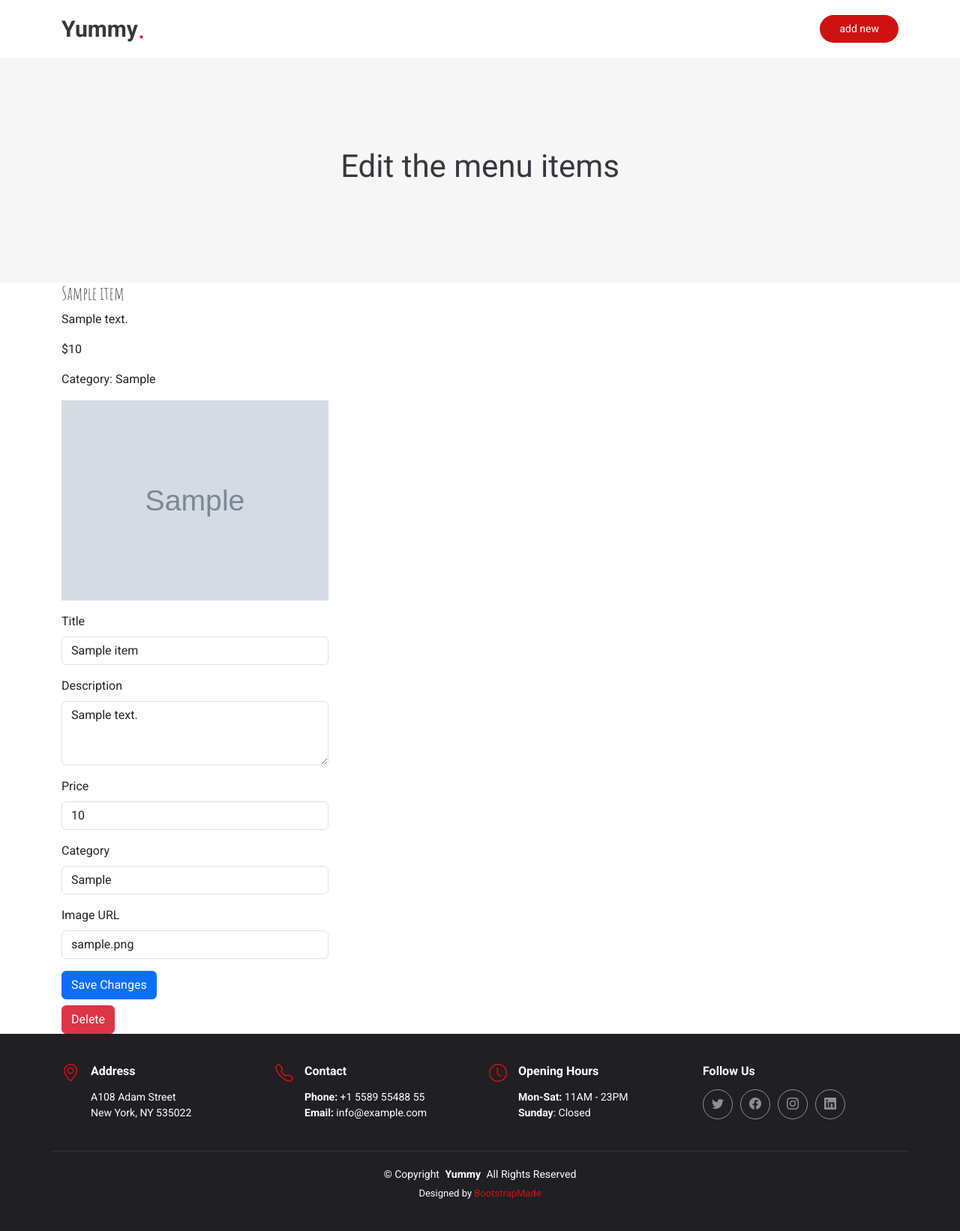
After one commit to UquPrograme/week4, a PHP site: page /edit.php in a window 1280 px wide. The commit adds this page. Shown: the whole page at 75% size. Run offline with PHP 8.4, Linux system fonts and the light colour scheme; tables that the repository leaves empty or names only in its code hold one stand-in row (values such as "Sample post"); grey boxes marked "Sample" are stand-in pictures.

Commit message:
renad commit

```diff
--- /dev/null
+++ b/edit.php
@@ -0,0 +1,253 @@
+<!DOCTYPE html>
+<html lang="en">
+
+<head>
+    <meta charset="utf-8">
+    <meta content="width=device-width, initial-scale=1.0" name="viewport">
+    <title>Edit Menu Items - Yummy Bootstrap Template</title>
+    <meta content="" name="description">
+    <meta content="" name="keywords">
+
+    <!-- Favicons -->
+    <link href="assets/img/favicon.png" rel="icon">
+    <link href="assets/img/apple-touch-icon.png" rel="apple-touch-icon">
+
+    <!-- Fonts -->
+    <link href="https://fonts.googleapis.com" rel="preconnect">
+    <link href="https://fonts.gstatic.com" rel="preconnect" crossorigin>
+    <link href="https://fonts.googleapis.com/css2?family=Roboto:ital,wght@0,100;0,300;0,400;0,500;0,700;0,900&family=Inter:wght@100;200;300;400;500;600;700;800;900&family=Amatic+SC:wght@400;700&display=swap" rel="stylesheet">
+
+    <!-- Vendor CSS Files -->
+    <link href="assets/vendor/bootstrap/css/bootstrap.min.css" rel="stylesheet">
+    <link href="assets/vendor/bootstrap-icons/bootstrap-icons.css" rel="stylesheet">
+    <link href="assets/vendor/aos/aos.css" rel="stylesheet">
+    <link href="assets/vendor/glightbox/css/glightbox.min.css" rel="stylesheet">
+    <link href="assets/vendor/swiper/swiper-bundle.min.css" rel="stylesheet">
+
+    <!-- Main CSS File -->
+    <link href="assets/css/main.css" rel="stylesheet">
+
+    <!-- =======================================================
+    * Template Name: Yummy
+    * Template URL: https://bootstrapmade.com/yummy-bootstrap-restaurant-website-template/
+    * Updated: Jun 29 2024 with Bootstrap v5.3.3
+    * Author: BootstrapMade.com
+    * License: https://bootstrapmade.com/license/
+    ======================================================== -->
+</head>
+
+<body class="starter-page-page">
+
+    <header id="header" class="header d-flex align-items-center sticky-top">
+        <div class="container position-relative d-flex align-items-center justify-content-between">
+
+            <a href="index.php" class="logo d-flex align-items-center me-auto me-xl-0">
+                <!-- Uncomment the line below if you also wish to use an image logo -->
+                <!-- <img src="assets/img/logo.png" alt=""> -->
+                <h1 class="sitename">Yummy</h1>
+                <span>.</span>
+            </a>
+
+            <nav id="navmenu" class="navmenu">
+                <i class="mobile-nav-toggle d-xl-none bi bi-list"></i>
+            </nav>
+
+            <a class="btn-getstarted" href="add_product.php">add new</a>
+
+        </div>
+    </header>
+
+    <main class="main">
+
+        <!-- Page Title -->
+        <div class="page-title" data-aos="fade">
+            <div class="container">
+                <h1>Edit the menu items</h1>
+            </div>
+        </div>
+
+        <!-- Display Menu Items -->
+        <div class="container">
+            <div class="row">
+                <?php
+                $servername = "localhost";
+                $username = "root";
+                $password = "";
+                $dbname = "db_menu";
+
+                // Create connection
+                $conn = new mysqli($servername, $username, $password, $dbname);
+
+                // Check connection
+                if ($conn->connect_error) {
+                    die("Connection failed: " . $conn->connect_error);
+                }
+
+                // Handle form submission for updating menu items
+                if ($_SERVER['REQUEST_METHOD'] === 'POST' && isset($_POST['action']) && $_POST['action'] === 'update') {
+                    $id = $_POST['id'];
+                    $title = $_POST['title'];
+                    $description = $_POST['description'];
+                    $price = $_POST['price'];
+                    $category = $_POST['category'];
+                    $image_url = $_POST['image_url'];
+
+                    $update_sql = "UPDATE menu_items SET title='$title', description='$description', price='$price', category='$category', image_url='$image_url' WHERE id='$id'";
+                    if ($conn->query($update_sql) === TRUE) {
+                        echo "<div class='alert alert-success' role='alert'>Menu item updated successfully.</div>";
+                    } else {
+                        echo "<div class='alert alert-danger' role='alert'>Error updating menu item: " . $conn->error . "</div>";
+                    }
+                }
+
+                // Handle form submission for deleting menu items
+                if ($_SERVER['REQUEST_METHOD'] === 'POST' && isset($_POST['action']) && $_POST['action'] === 'delete') {
+                    $id = $_POST['id'];
+
+                    $delete_sql = "DELETE FROM menu_items WHERE id='$id'";
+                    if ($conn->query($delete_sql) === TRUE) {
+                        echo "<div class='alert alert-success' role='alert'>Menu item deleted successfully.</div>";
+                    } else {
+                        echo "<div class='alert alert-danger' role='alert'>Error deleting menu item: " . $conn->error . "</div>";
+                    }
+                }
+
+                $sql = "SELECT * FROM menu_items";
+                $result = $conn->query($sql);
+
+                if ($result->num_rows > 0) {
+                    // Output data of each row
+                    while($row = $result->fetch_assoc()) {
+                        echo "<div class='col-lg-4 menu-item'>";
+                        echo "<h4>".$row['title']."</h4>";
+                        echo "<p>".$row['description']."</p>";
+                        echo "<p>$".$row['price']."</p>";
+                        echo "<p>Category: ".$row['category']."</p>";
+                        echo "<p><img src='".$row['image_url']."' alt='Image' style='width:100%; height:auto;'></p>";
+
+                        // Edit form
+                        echo "<form method='POST' action='edit.php'>";
+                        echo "<input type='hidden' name='id' value='".$row['id']."'>";
+                        echo "<input type='hidden' name='action' value='update'>";
+                        echo "<div class='mb-3'>";
+                        echo "<label for='title' class='form-label'>Title</label>";
+                        echo "<input type='text' class='form-control' id='title' name='title' value='".$row['title']."' required>";
+                        echo "</div>";
+                        echo "<div class='mb-3'>";
+                        echo "<label for='description' class='form-label'>Description</label>";
+                        echo "<textarea class='form-control' id='description' name='description' rows='3' required>".$row['description']."</textarea>";
+                        echo "</div>";
+                        echo "<div class='mb-3'>";
+                        echo "<label for='price' class='form-label'>Price</label>";
+                        echo "<input type='number' class='form-control' id='price' name='price' value='".$row['price']."' step='0.01' required>";
+                        echo "</div>";
+                        echo "<div class='mb-3'>";
+                        echo "<label for='category' class='form-label'>Category</label>";
+                        echo "<input type='text' class='form-control' id='category' name='category' value='".$row['category']."' required>";
+                        echo "</div>";
+                        echo "<div class='mb-3'>";
+                        echo "<label for='image_url' class='form-label'>Image URL</label>";
+                        echo "<input type='text' class='form-control' id='image_url' name='image_url' value='".$row['image_url']."' required>";
+                        echo "</div>";
+                        echo "<button type='submit' class='btn btn-primary'>Save Changes</button>";
+                        echo "</form>";
+
+                        // Delete form
+                        echo "<form method='POST' action='edit.php' class='mt-2'>";
+                        echo "<input type='hidden' name='id' value='".$row['id']."'>";
+                        echo "<input type='hidden' name='action' value='delete'>";
+                        echo "<button type='submit' class='btn btn-danger'>Delete</button>";
+                        echo "</form>";
+
+                        echo "</div>";
+                    }
+                } else {
+                    echo "0 results";
+                }
+
+                $conn->close();
+                ?>
+            </div>
+        </div>
+
+    </main>
+
+    <footer id="footer" class="footer dark-background">
+
+        <div class="container">
+            <div class="row gy-3">
+                <div class="col-lg-3 col-md-6 d-flex">
+                    <i class="bi bi-geo-alt icon"></i>
+                    <div class="address">
+                        <h4>Address</h4>
+                        <p>A108 Adam Street</p>
+                        <p>New York, NY 535022</p>
+                        <p></p>
+                    </div>
+                </div>
+
+                <div class="col-lg-3 col-md-6 d-flex">
+                    <i class="bi bi-telephone icon"></i>
+                    <div>
+                        <h4>Contact</h4>
+                        <p>
+                            <strong>Phone:</strong> <span>+1 5589 55488 55</span><br>
+                            <strong>Email:</strong> <span>info@example.com</span><br>
+                        </p>
+                    </div>
+                </div>
+
+                <div class="col-lg-3 col-md-6 d-flex">
+                    <i class="bi bi-clock icon"></i>
+                    <div>
+                        <h4>Opening Hours</h4>
+                        <p>
+                            <strong>Mon-Sat:</strong> <span>11AM - 23PM</span><br>
+                            <strong>Sunday</strong>: <span>Closed</span>
+                        </p>
+                    </div>
+                </div>
+
+                <div class="col-lg-3 col-md-6">
+                    <h4>Follow Us</h4>
+                    <div class="social-links d-flex">
+                        <a href="#" class="twitter"><i class="bi bi-twitter"></i></a>
+                        <a href="#" class="facebook"><i class="bi bi-facebook"></i></a>
+                        <a href="#" class="instagram"><i class="bi bi-instagram"></i></a>
+                        <a href="#" class="linkedin"><i class="bi bi-linkedin"></i></a>
+                    </div>
+                </div>
+            </div>
+        </div>
+
+        <div class="container copyright text-center mt-4">
+            <p>© <span>Copyright</span> <strong class="px-1 sitename">Yummy</strong> <span>All Rights Reserved</span></p>
+            <div class="credits">
+                <!-- All the links in the footer should remain intact. -->
+                <!-- You can delete the links only if you've purchased the pro version. -->
+                <!-- Licensing information: https://bootstrapmade.com/license/ -->
+                <!-- Purchase the pro version with working PHP/AJAX contact form: [buy-url] -->
+                Designed by <a href="https://bootstrapmade.com/">BootstrapMade</a>
+            </div>
+        </div>
+    </footer>
+
+    <!-- Scroll Top -->
+    <a href="#" id="scroll-top" class="scroll-top d-flex align-items-center justify-content-center"><i class="bi bi-arrow-up-short"></i></a>
+
+    <!-- Preloader -->
+    <div id="preloader"></div>
+
+    <!-- Vendor JS Files -->
+    <script src="assets/vendor/bootstrap/js/bootstrap.bundle.min.js"></script>
+    <script src="assets/vendor/aos/aos.js"></script>
+    <script src="assets/vendor/swiper/swiper-bundle.min.js"></script>
+    <script src="assets/vendor/glightbox/js/glightbox.min.js"></script>
+    <script src="assets/vendor/purecounter/purecounter_vanilla.js"></script>
+
+    <!-- Main JS File -->
+    <script src="assets/js/main.js"></script>
+
+</body>
+
+</html>
```
Also changed, not shown: add_product.php (+8 -1 lines), starter-page.php (+3 -29 lines), uploads/List.png (added).
